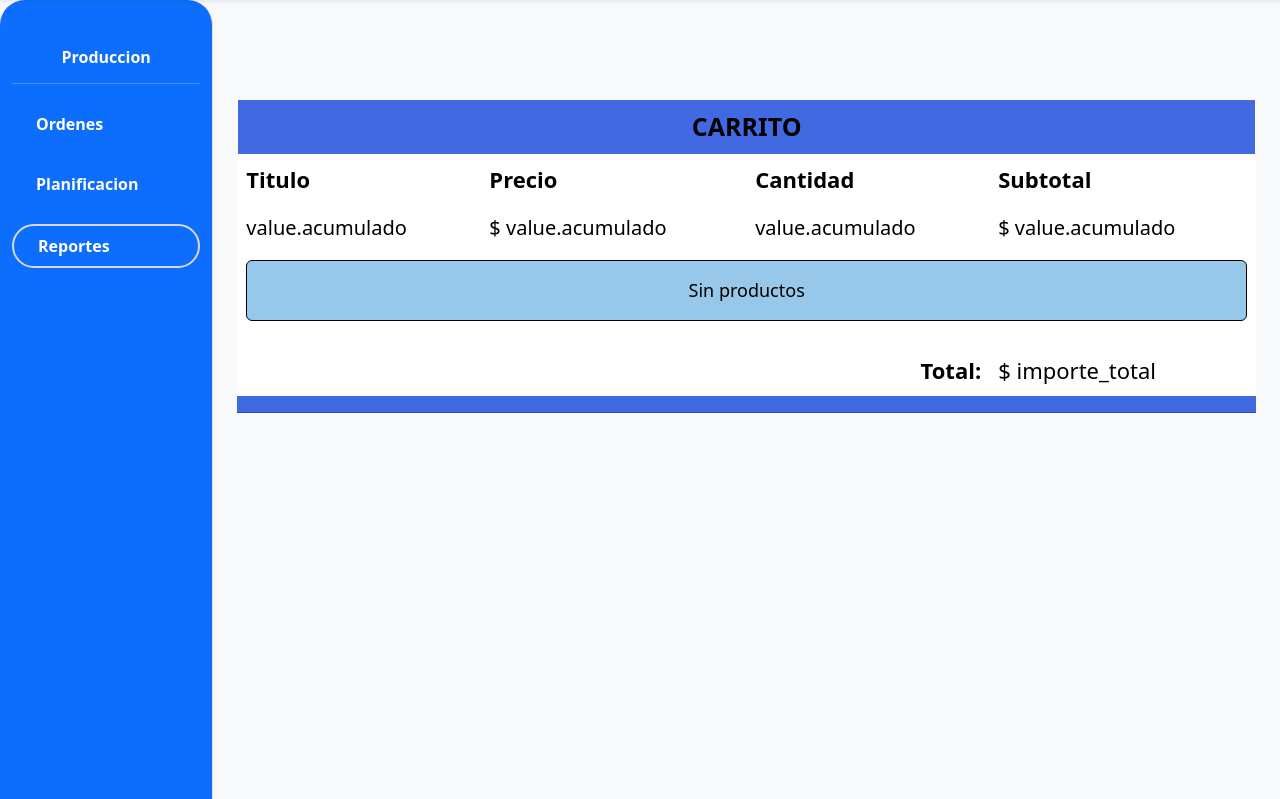
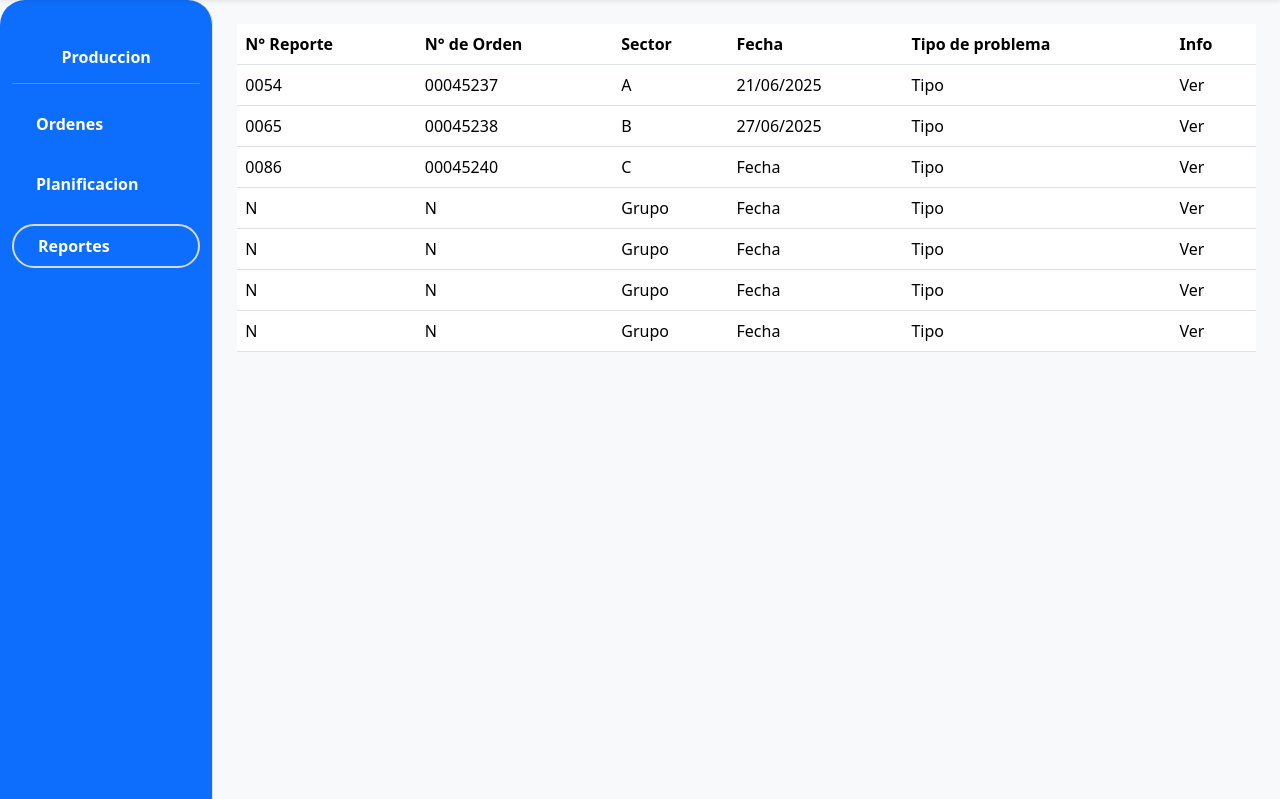
Before and after one commit to BalderusIV/TP_Desarrollo, a Django app: page /reportes/ in a window 1280 px wide. Shown: the part 110-909 px from the top of the page. Run offline with Django 5.2, Linux system fonts and the light colour scheme; some libraries are stand-ins or nearby versions.

Commit message:
modificado a tabla- falta modal en INFO

```diff
--- a/App_LUMINOVA/templates/reportes.html
+++ b/App_LUMINOVA/templates/reportes.html
@@ -33,55 +33,79 @@
 {% endblock %}
 {% block content %}
 
-<div class="table-primary" role="alert"  style=" margin-top: 75px;background-color: royalblue;">
-    <table class="table table-bordered" ">
-        <thead style="border-color: white; background-color: royalblue;" >
-            <tr>
-                <th scope="row" colspan="4" class="text-center" style="color: black; font-size: 25px;background-color: royalblue"> CARRITO </th>
-            </tr>
-            <tr style="color: black; font-size: 22px;">
-                <th scope="col"> Titulo </th>
-                <th scope="col"> Precio </th>
-                <th scope="col"> Cantidad </th>
-                <th scope="col"> Subtotal </th>
-            </tr>
-        </thead>
-        <tbody style="border-color: white;background-color: royalblue;">
+ <section>
+        <div class="table-responsive">
+            <table class="table">
+                <tr>
+                    <th>N° Reporte</th>
+                    <th>N° de Orden</th>
+                    <th>Sector</th>
+                    <th>Fecha</th>
+                    <th>Tipo de problema</th>
+                    <th>Info</th>
+                </tr>
+                <tr>
+                    <td>0054</td>
+                    <td>00045237</td>
+                    <td>A</td>
+                    <td>21/06/2025</td>
+                    <td>Tipo</td>
+                    <td>Ver</td>
+                </tr>
+                <tr>
+                    <td>0065</td>
 
+                    <td>00045238</td>
+                    <td>B</td>
+                    <td>27/06/2025</td>
+                    <td>Tipo</td>
+                    <td>Ver</td>
+                </tr>
+                <tr>
+                    <td>0086</td>
+                    <td>00045240</td>
+                    <td>C</td>
+                    <td>Fecha</td>
+                    <td>Tipo</td>
+                    <td>Ver</td>
+                </tr>
+                <tr>
+                    <td>N</td>
+                    <td>N</td>
+                    <td>Grupo</td>
+                    <td>Fecha</td>
+                    <td>Tipo</td>
+                    <td>Ver</td>
+                </tr>
+                <tr>
+                    <td>N</td>
+                    <td>N</td>
+                    <td>Grupo</td>
+                    <td>Fecha</td>
+                    <td>Tipo</td>
+                    <td>Ver</td>
+                </tr>
+                <tr>
+                    <td>N</td>
+                    <td>N</td>
+                    <td>Grupo</td>
+                    <td>Fecha</td>
+                    <td>Tipo</td>
+                    <td>Ver</td>
+                </tr>
+                <tr>
+                    <td>N</td>
+                    <td>N</td>
+                    <td>Grupo</td>
+                    <td>Fecha</td>
+                    <td>Tipo</td>
+                    <td>Ver</td>
+                </tr>
+            </table>
 
+        </div>
 
-
-                    <tr style="color: black; font-size: 20px;">
-                        <td> value.acumulado </td>
-                        <td> $ value.acumulado </td>
-                        <td>    value.acumulado </td>
-                        <td> $ value.acumulado
-
-                        </td>
-                    </tr>
-
-
-
-                <tr>
-                    <td colspan="4">
-                        <div class="alert alert-danger text-center" style="background-color:rgb(151, 200, 233); color: black; border-color: black; font-size: 18px;"> Sin productos </div>
-                    </td>
-                </tr>
-
-
-
-                <tr style="color: black; font-size: 22px;">
-                    <th scope="col">  </th>
-                    <th scope="col">  </th>
-                    <th scope="row" style="text-align: right;"> Total: </th>
-
-                    <td colspan="4"> $ importe_total </td>
-
-                </tr>
-        </tbody>
-    </table>
-    <hr>
-    </div>
+    </section>
 
 
 
```
